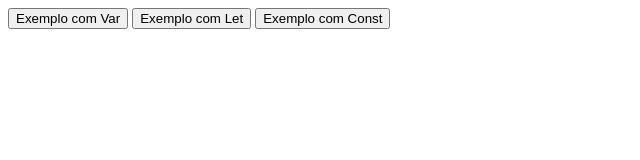
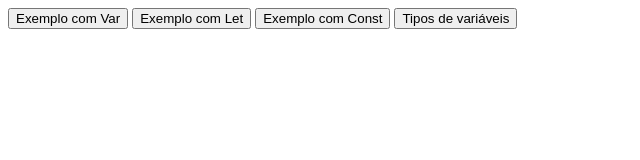
Before and after one commit to PollyOliv/AulaCSS-Javascript-Fatec, a plain HTML site: page HTML/variaveis.html in a window 1280 px wide. Shown: the whole page, without its empty margins (0-640 px from the left). Drawn offline with Linux system fonts and the light colour scheme.

Commit message:
Alteração de material

```diff
--- a/HTML/variaveis.html
+++ b/HTML/variaveis.html
@@ -13,6 +13,8 @@
     <button onclick="exemploVar()">Exemplo com Var</button>
     <button onclick="exemploLet()">Exemplo com Let</button>
     <button onclick="exemploConst()">Exemplo com Const</button>
+    <button onclick="tiposVariaveis()">Tipos de variáveis</button>
+
 
 </body>
 </html>
--- a/JS/variaveis.js
+++ b/JS/variaveis.js
@@ -29,3 +29,33 @@ function exemploConst(){
 }
 
 console.log(x);
+
+function tiposVariaveis(){
+    let nome = "Francisco"
+    let idade = 18
+    let altura = 1.74
+
+
+    let verdade = true
+    let falso = false
+    let lista = ['carro','computador','casa']
+
+
+    let vazio = null
+
+    let sem_valor;
+
+    let aluno = {
+
+        'nome':nome,
+        'idade': idade,
+        'altura':altura,
+    }
+
+    console.log(nome, idade, altura)
+    console.log(verdade, falso)
+    console.log(lista)
+    console.log(vazio)
+    console.log(sem_valor)
+    console.log(aluno)
+}
```
